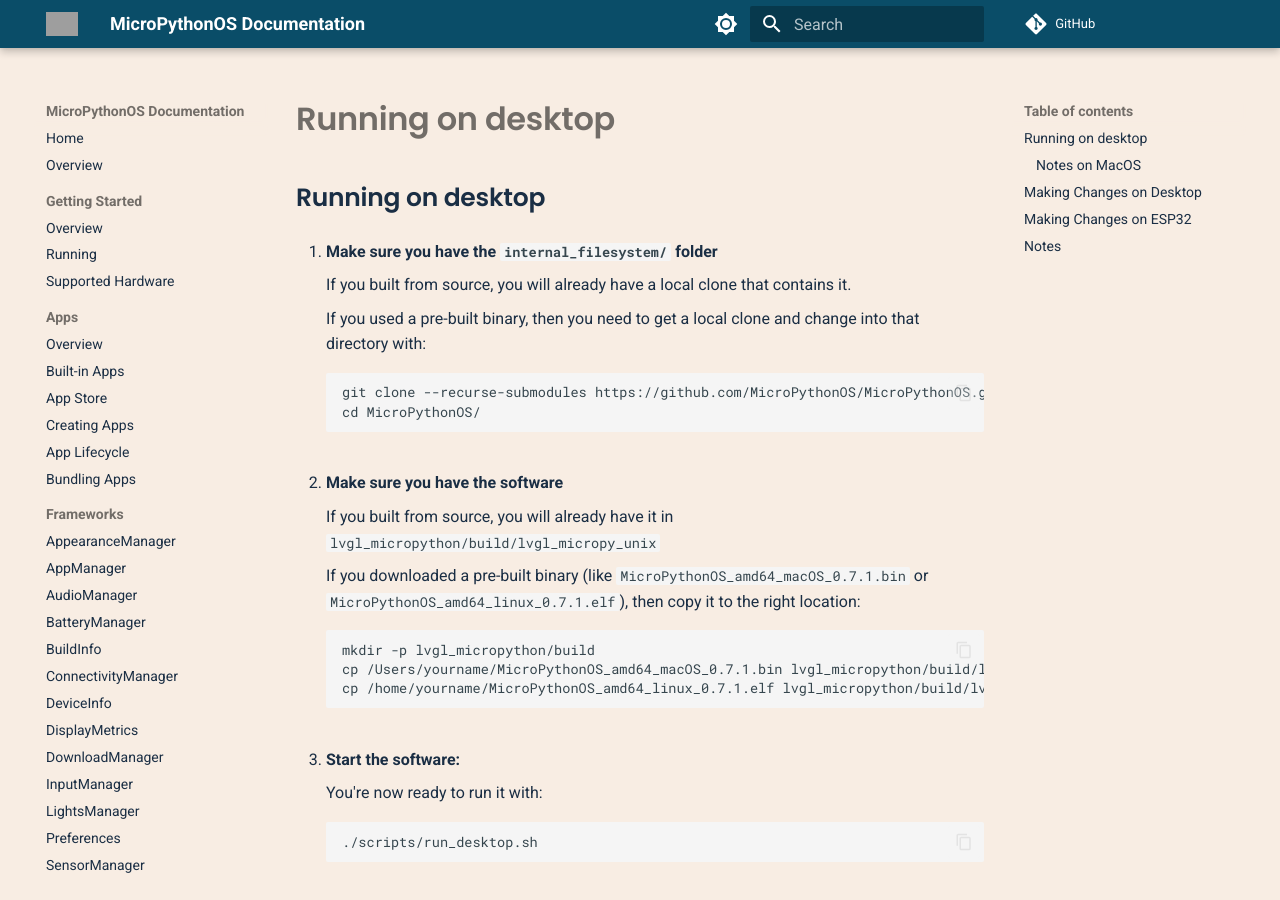
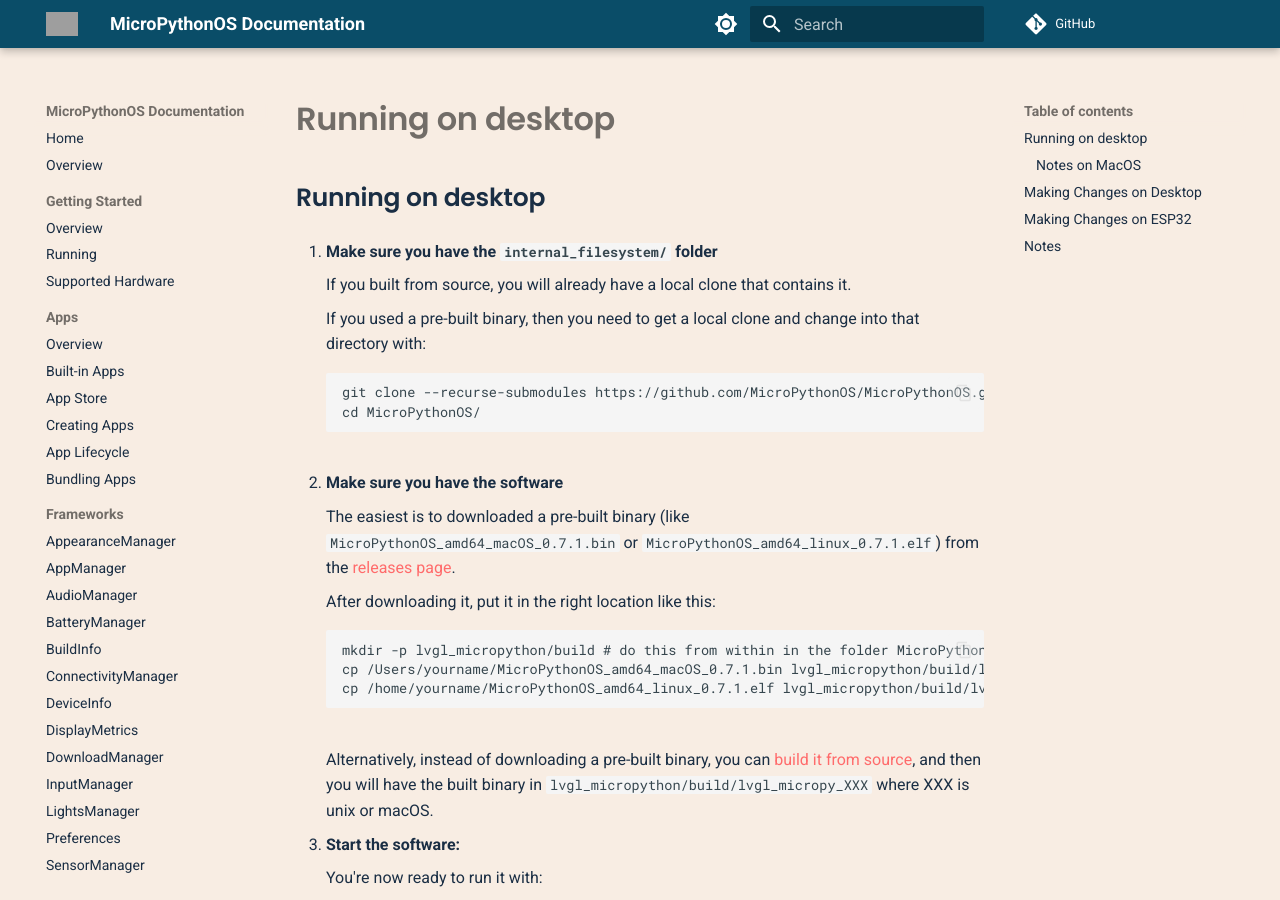
Before and after one commit to MicroPythonOS/docs, an MkDocs documentation site: the page built from docs/os-development/running-on-desktop.md, in a window 1280 px wide and 900 px high. Built offline with MkDocs 1.6.1 and Material for MkDocs 9.7.7, drawn with Linux system fonts in a browser that asks for light colours; comment, search, counter and statistics services are not loaded; grey boxes are pictures that could not be loaded.

Commit message:
Update docs

````diff
--- a/docs/os-development/running-on-desktop.md
+++ b/docs/os-development/running-on-desktop.md
@@ -15,17 +15,19 @@
 
 2. **Make sure you have the software**
 
-    If you built from source, you will already have it in `lvgl_micropython/build/lvgl_micropy_unix`
+    The easiest is to downloaded a pre-built binary (like `MicroPythonOS_amd64_macOS_0.7.1.bin` or `MicroPythonOS_amd64_linux_0.7.1.elf`) from the [releases page](https://github.com/MicroPythonOS/MicroPythonOS/releases).
 
-    If you downloaded a pre-built binary (like `MicroPythonOS_amd64_macOS_0.7.1.bin` or `MicroPythonOS_amd64_linux_0.7.1.elf`), then copy it to the right location:
+    After downloading it, put it in the right location like this:
 
     <pre>
     ```
-    mkdir -p lvgl_micropython/build
+    mkdir -p lvgl_micropython/build # do this from within in the folder MicroPythonOS/ you cloned in step 1
     cp /Users/yourname/MicroPythonOS_amd64_macOS_0.7.1.bin lvgl_micropython/build/lvgl_micropy_macOS # for macOS
     cp /home/yourname/MicroPythonOS_amd64_linux_0.7.1.elf lvgl_micropython/build/lvgl_micropy_unix # for Linux or WSL2 on Windows 11
     ```
     </pre>
+
+    Alternatively, instead of downloading a pre-built binary, you can [build it from source](../os-development/compiling.md), and then you will have the built binary in `lvgl_micropython/build/lvgl_micropy_XXX` where XXX is unix or macOS.
 
 3. **Start the software:**
 
````
